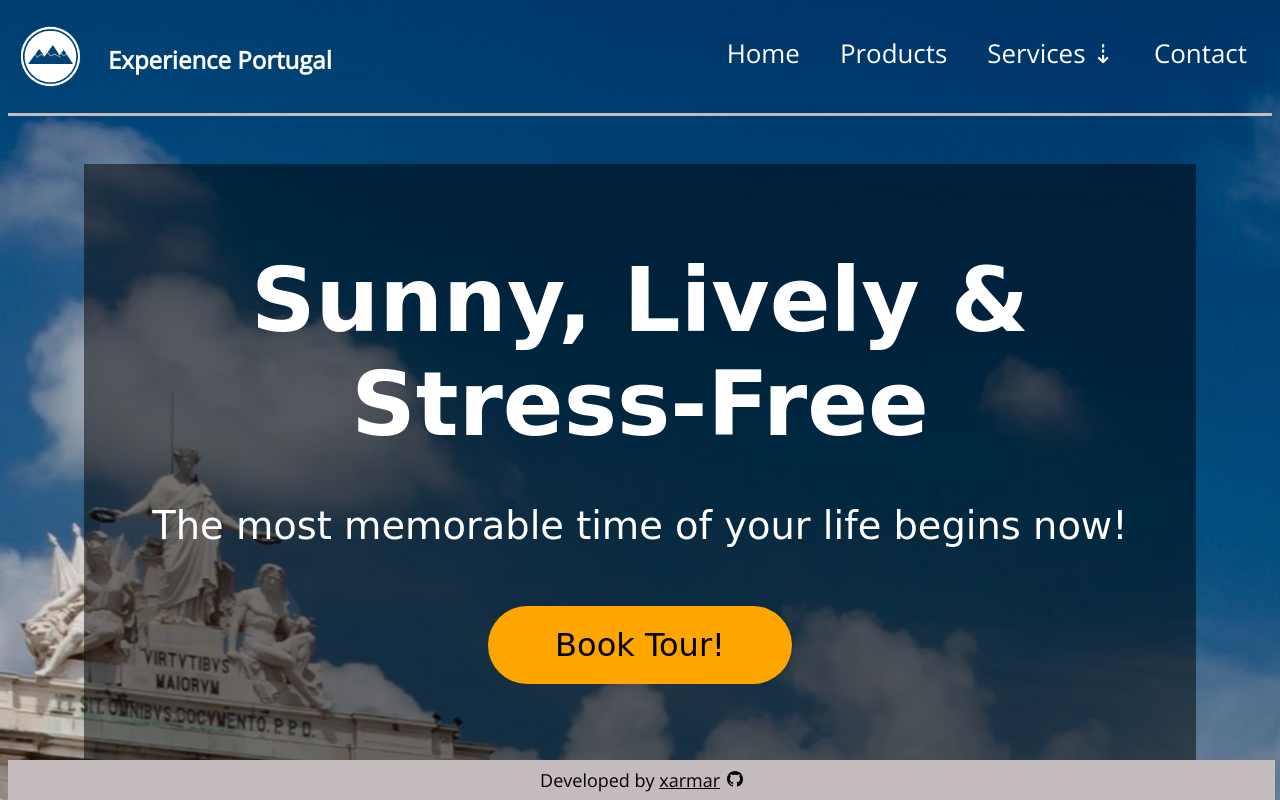
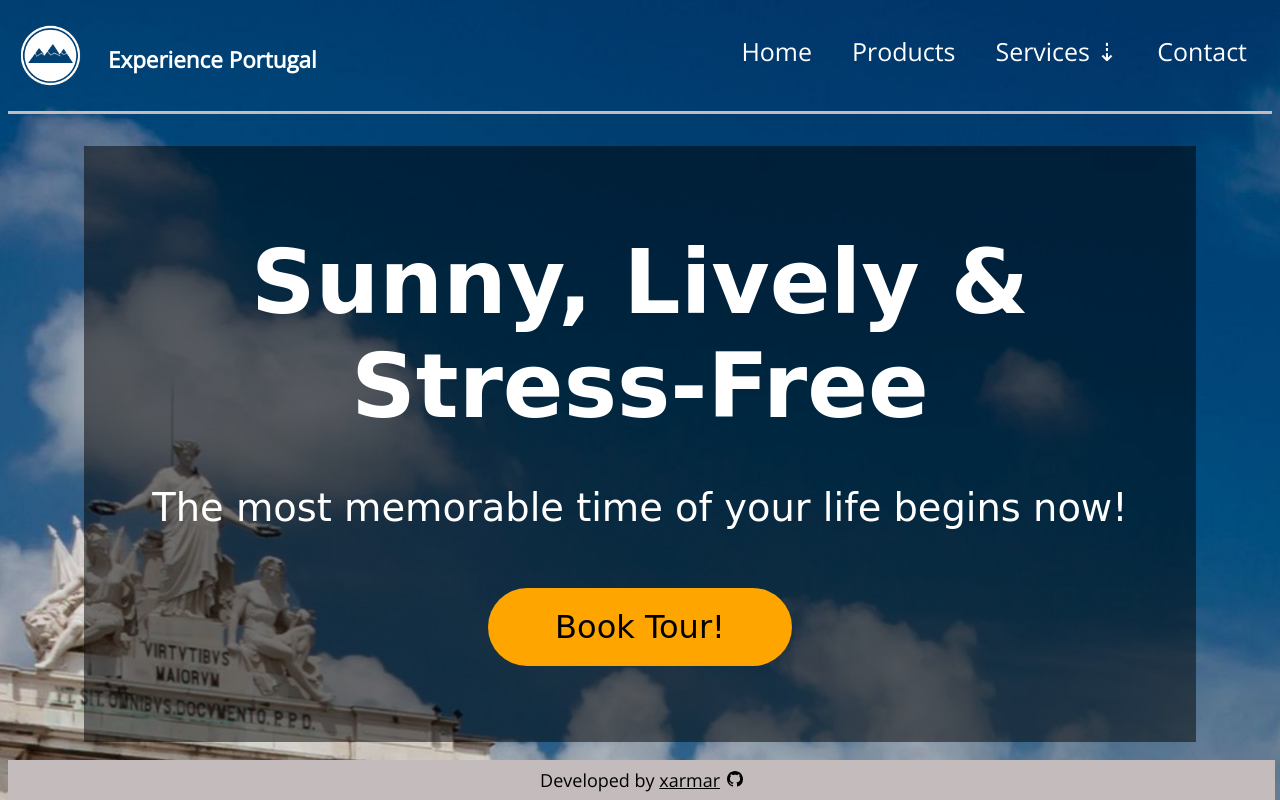
Before and after one commit to xarmar/landingPageAlta, a plain HTML site: page index.html in a window 1280 px wide. Drawn offline with nearby package versions, Linux system fonts and the light colour scheme; a web font is replaced by a local one.

Commit message:
Change font-sizes. Center logo's h2 element vertically

```diff
--- a/css/landingPageDesktop.css
+++ b/css/landingPageDesktop.css
@@ -26,7 +26,6 @@ header {
 
 /* Left Side of Header - LOGO */
 #logo {
-    font-family: 'Open Sans', sans-serif;
     color: white;
     display: flex;
     flex-direction: row;
@@ -38,9 +37,15 @@ header {
     height: 75px;
 }
 
+#logo h2 {
+    margin-top: auto;
+    margin-bottom: auto;
+    font-size: 1.4em;
+    font-family: 'Open Sans', sans-serif;
+}
+
 /* Right Side of Header */
 #navBar {
-    font-size: 90%;
     display: flex;
     flex-direction: row;
 }
@@ -57,7 +62,7 @@ header {
 .navLink {
     font-family: 'Open Sans', sans-serif;
     color: white;
-    font-size: 150%;
+    font-size: 130%;
     border-bottom: 1px solid transparent;
 }
 
@@ -89,6 +94,7 @@ header {
   }
 
 .menuItem li {
+    font-size: 100%;
     text-align: right;
     color: white;
 }
@@ -112,7 +118,7 @@ header {
     flex-direction: column;
     justify-content: center;
     color: white;
-    margin: 3em auto 1em auto;
+    margin: 2em auto 1em auto;
     max-width: 80%;
     text-align: center;
 }
```
